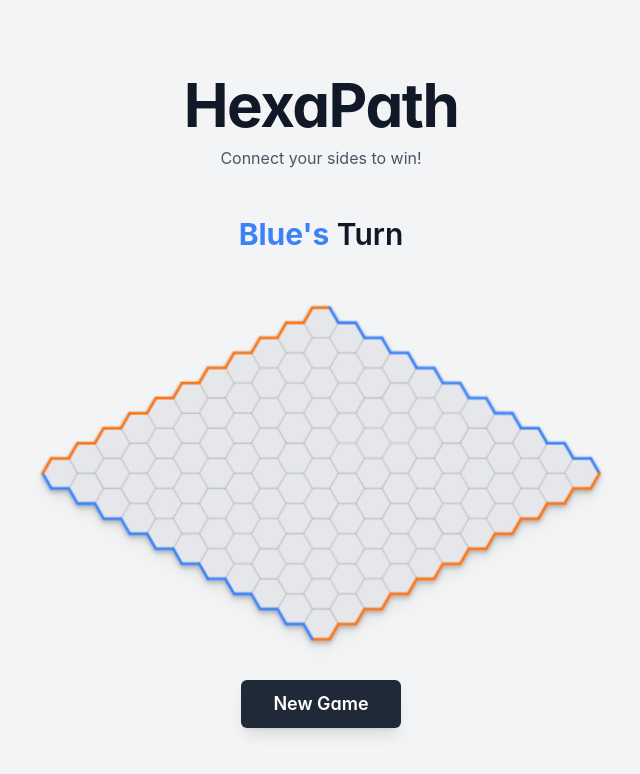
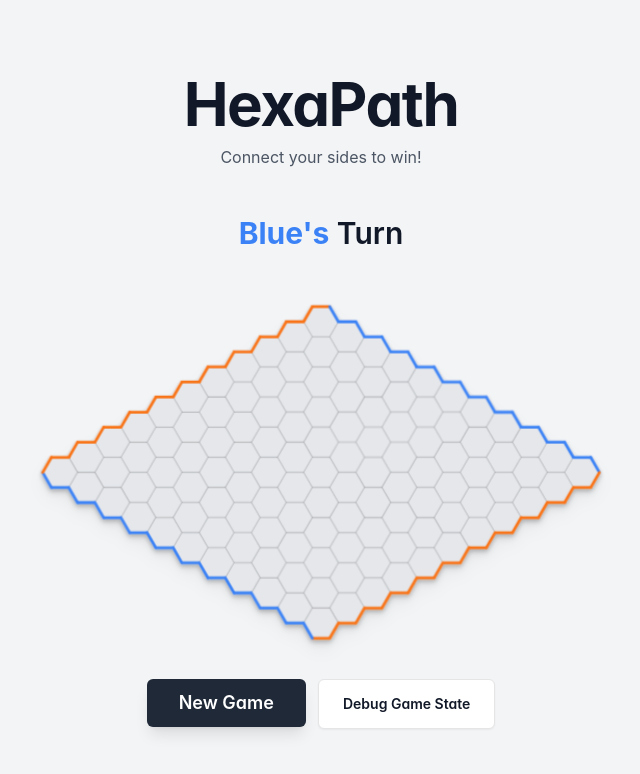
Before and after one commit to Valentinbist/HexaPath-hex-game, a React (Vite) app: page / in a window 1280 px wide. Shown: the top 774 px of the page, without its empty margins (319-959 px from the left). Built offline with nearby package versions, Linux system fonts and the light colour scheme.

Commit message:
feat: update win detection

```diff
--- a/src/lib/hex-logic.ts
+++ b/src/lib/hex-logic.ts
@@ -16,11 +16,11 @@ const getNeighbors = (row: number, col: number): Position[] => {
   const neighbors: Position[] = [];
   const candidates = [
     { row: row - 1, col: col },     // Top
-    { row: row - 1, col: col + 1 }, // Top-Right
-    { row: row, col: col + 1 },     // Right
+    { row: row, col: col + 1 },     // Top-Right (rhombus orientation)
+    { row: row + 1, col: col + 1 }, // Right
     { row: row + 1, col: col },     // Bottom
-    { row: row + 1, col: col - 1 }, // Bottom-Left
-    { row: row, col: col - 1 },     // Left
+    { row: row, col: col - 1 },     // Bottom-Left
+    { row: row - 1, col: col - 1 }, // Left
   ];
   for (const pos of candidates) {
     if (
--- a/src/pages/HomePage.tsx
+++ b/src/pages/HomePage.tsx
@@ -164,6 +164,8 @@ const GameBoard = () => {
 
 export function HomePage() {
   const [showModeSelector, setShowModeSelector] = useState(false);
+  const [debugData, setDebugData] = useState<string | null>(null);
+  const [debugNote, setDebugNote] = useState('');
   const gameState = useGameStore((s) => s.gameState);
   const gameMode = useGameStore((s) => s.gameMode);
   const winner = useGameStore((s) => s.winner);
@@ -202,7 +204,7 @@ export function HomePage() {
         });
       }
     }
-  }, []);
+  }, [joinOnlineGame, loadOnlineGame]);
 
   // Polling mechanism for online games
   useEffect(() => {
@@ -265,6 +267,45 @@ export function HomePage() {
     }
   };
 
+  const handleDumpGameState = async () => {
+    const state = useGameStore.getState();
+    const debugPayload = {
+      gameMode: state.gameMode,
+      gameState: state.gameState,
+      board: state.board,
+      currentPlayer: state.currentPlayer,
+      winner: state.winner,
+      winningPath: state.winningPath,
+      gameId: state.gameId,
+      playerId: state.playerId,
+      playerColor: state.playerColor,
+      isYourTurn: state.isYourTurn,
+      opponentJoined: state.opponentJoined,
+      shareLink: state.shareLink,
+    };
+    const formatted = JSON.stringify(debugPayload, null, 2);
+    console.group('Hex Debug State');
+    console.log(formatted);
+    console.groupEnd();
+    let note = 'State logged to console.';
+    try {
+      if (navigator.clipboard) {
+        await navigator.clipboard.writeText(formatted);
+        note = 'State copied to clipboard and logged to console.';
+      }
+    } catch (err) {
+      console.warn('Clipboard write failed:', err);
+      note = 'Clipboard write failed; state logged to console.';
+    }
+    setDebugData(formatted);
+    setDebugNote(note);
+  };
+
+  const handleClearDebug = () => {
+    setDebugData(null);
+    setDebugNote('');
+  };
+
   return (
     <main className="min-h-screen bg-gray-100 dark:bg-gray-900 text-gray-900 dark:text-gray-100 flex flex-col items-center justify-center p-4 sm:p-6 lg:p-8">
       <div className="w-full max-w-5xl mx-auto flex flex-col items-center space-y-6 md:space-y-8">
@@ -300,6 +341,7 @@ export function HomePage() {
           animate={{ y: 0, opacity: 1 }}
           transition={{ duration: 0.5, type: 'spring', delay: 0.2 }}
         >
+          <div className="flex flex-col sm:flex-row gap-3 justify-center">
             <Button
               onClick={handleNewGame}
               size="lg"
@@ -307,7 +349,27 @@ export function HomePage() {
             >
               New Game
             </Button>
+            <Button
+              variant={debugData ? 'secondary' : 'outline'}
+              onClick={debugData ? handleClearDebug : handleDumpGameState}
+              className="px-6 py-6 font-semibold"
+            >
+              {debugData ? 'Hide Debug State' : 'Debug Game State'}
+            </Button>
+          </div>
         </motion.div>
+
+        {debugData && (
+          <div className="w-full max-w-3xl mx-auto bg-gray-900 text-gray-100 rounded-lg p-4 shadow-inner border border-gray-700">
+            <div className="flex items-center justify-between mb-2">
+              <span className="text-sm font-semibold">Current Game State</span>
+              {debugNote && <span className="text-xs text-gray-400">{debugNote}</span>}
+            </div>
+            <pre className="text-xs whitespace-pre-wrap break-words max-h-64 overflow-auto">
+              {debugData}
+            </pre>
+          </div>
+        )}
       </div>
 
       <GameModeSelector
```
Lines whose indentation alone changed are shown as unchanged.
